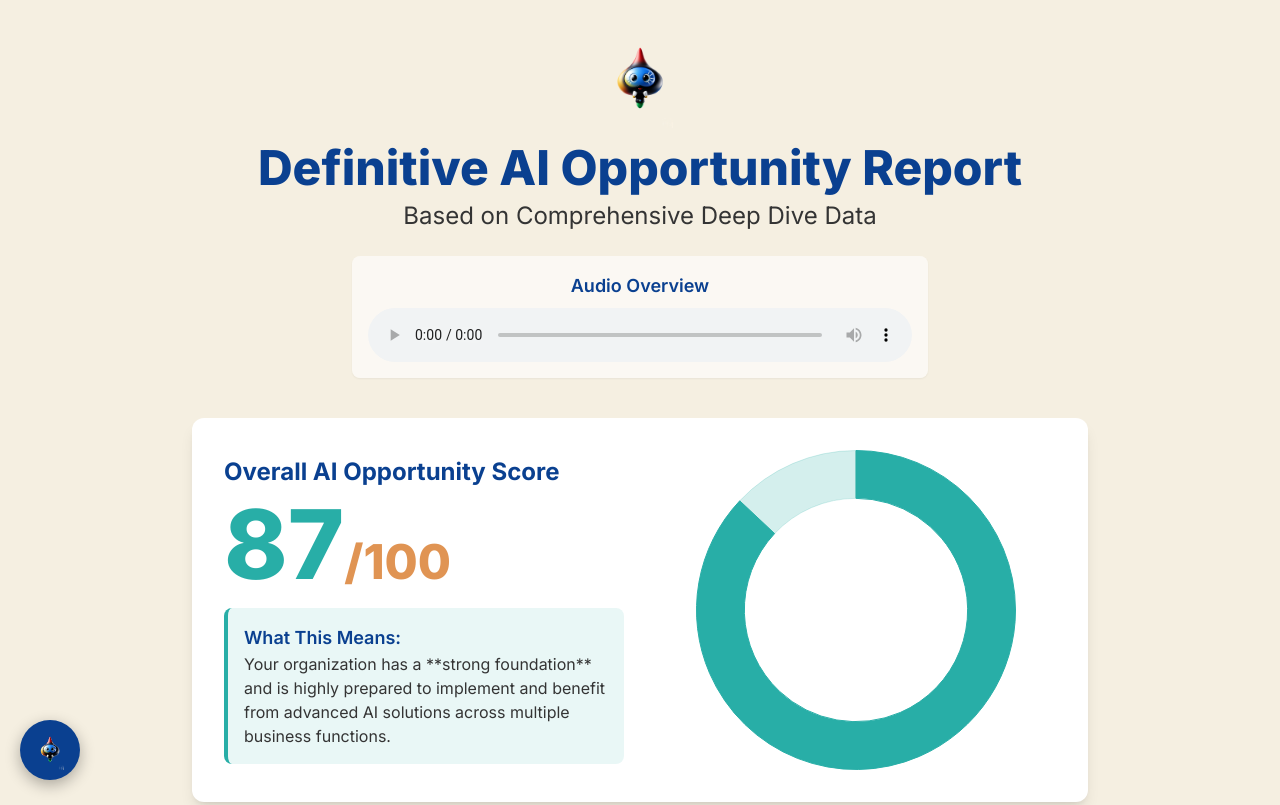
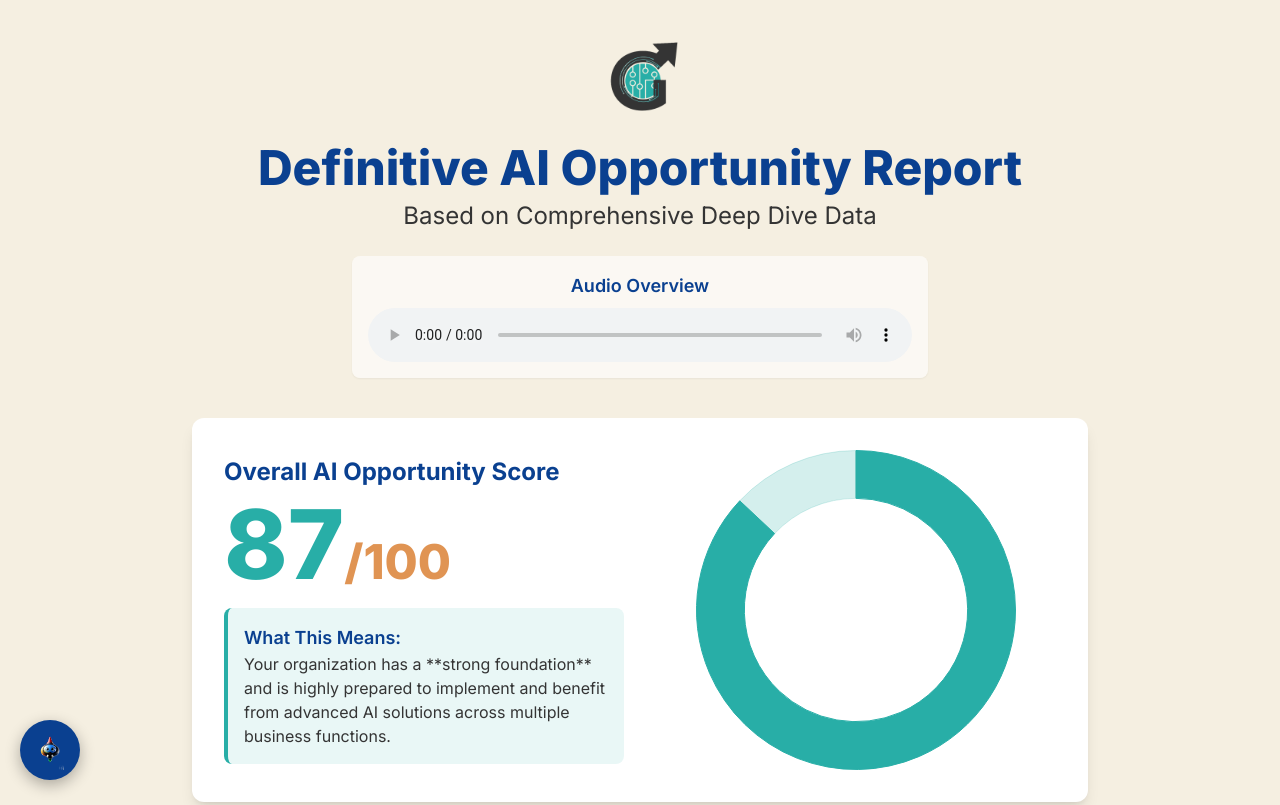
Before and after one commit to kevinktg/integratedict, a plain HTML site: page index.html in a window 1280 px wide. Shown: the top 805 px of the page. Drawn offline with nearby package versions, Linux system fonts and the light colour scheme.

Commit message:
Update index.html

```diff
--- a/index.html
+++ b/index.html
@@ -169,7 +169,7 @@
         <div class="container mx-auto p-4 sm:p-6 md:p-8">
             <header class="text-center mb-10">
                 <img
-                    src="/assets/images/gem.png"
+                    src="/assets/images/logo.png"
                     alt="Company Logo"
                     class="w-24 h-24 mx-auto mb-4"
                 />
```
